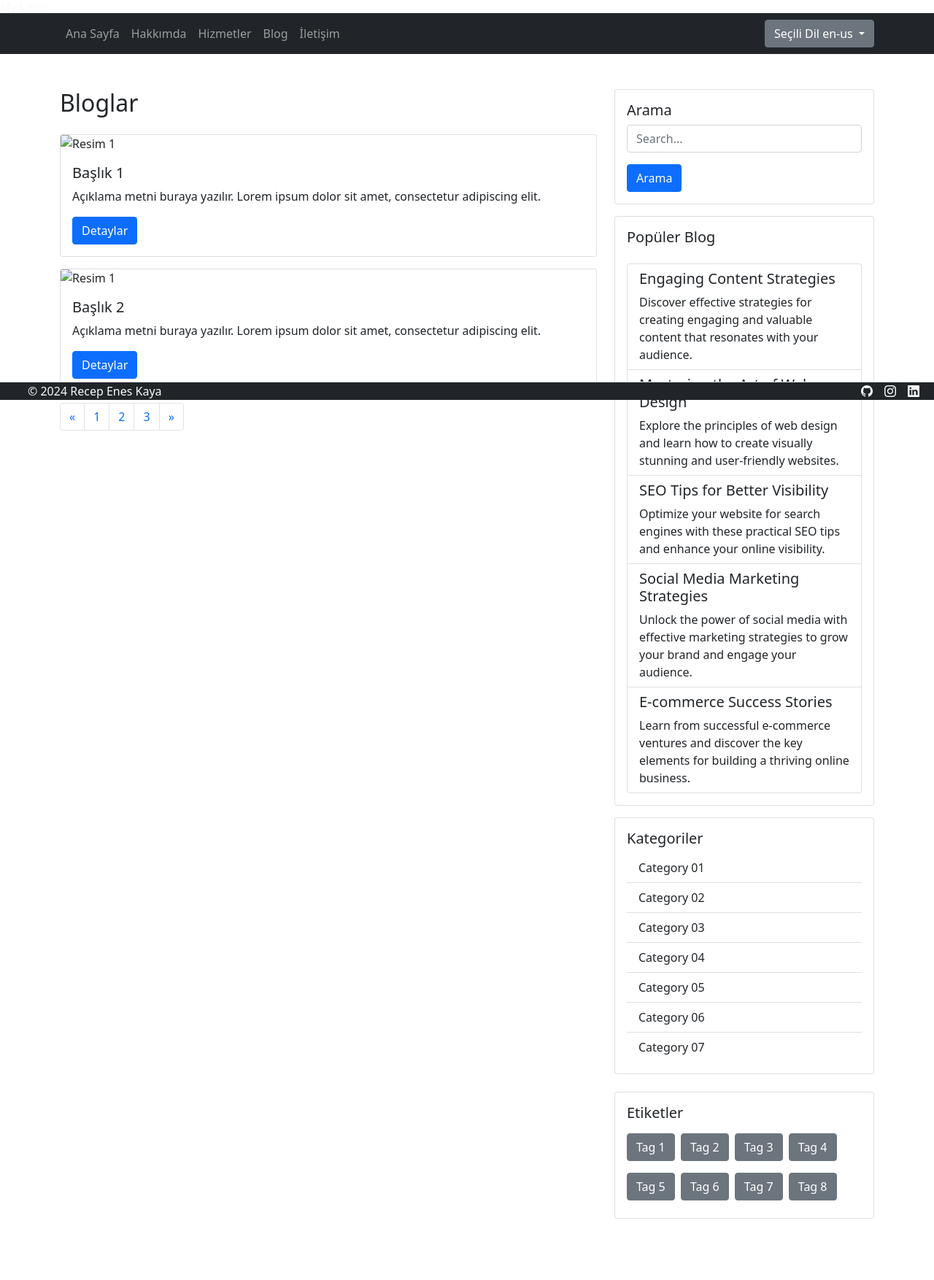
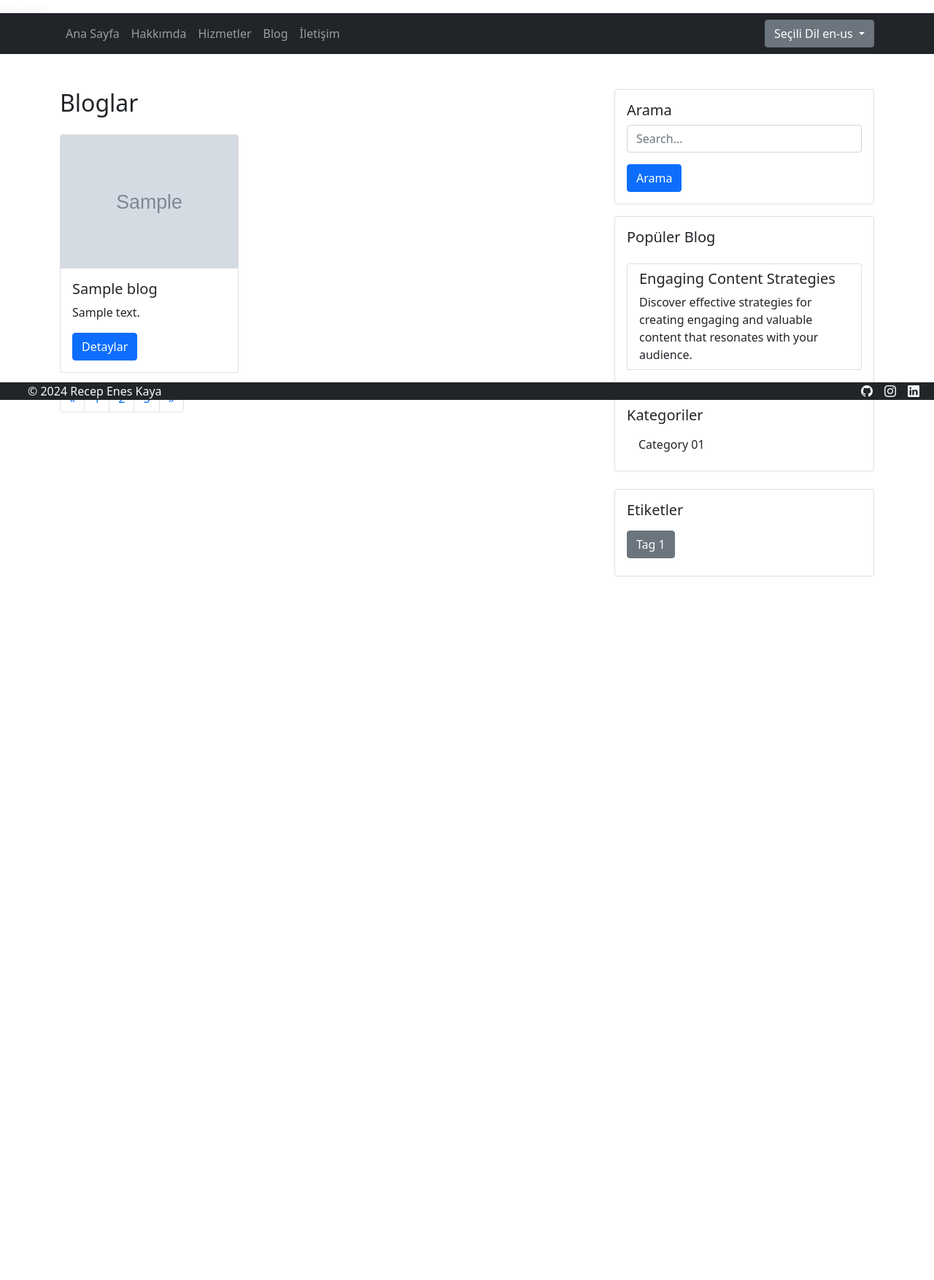
Before and after one commit to rkaya21/Benim-Gunlugum-Blog-Django, a Django app: template corporate/tcore/templates/blog.html in a window 1280 px wide; the page is wider, and only the part inside the window is pictured. Shown: the part 252-2006 px from the top of that part at 73% size. After the commit the page ends 1042 px from the top of that part, so only its background shows below. Run offline with Django 3.2, Linux system fonts and the light colour scheme; the template is opened without the code that fills it: most values are stand-ins (such as "Sample title", 1, 10 or a date in 2020); grey boxes marked "Sample" are stand-in pictures; some libraries are stand-ins or nearby versions.

Commit message:
feat: template blog , blog file

```diff
--- a/corporate/tcore/templates/blog.html
+++ b/corporate/tcore/templates/blog.html
@@ -14,29 +14,18 @@
     <div class="col-md-8">
         <h2 class="mb-4">{% translate 'Bloglar' %}</h2>
         <!-- Blog Cards (Assuming you will have dynamic content) -->
-        <div class="col-md-12 mb-3">
+        <div class="col-md-4 mb-3">
             <!-- Card 1 -->
+            {% for blog in Blogs %}
             <div class="card mb-3">
-                <img src="https://via.placeholder.com/600x300" class="card-img-top" alt="Resim 1">
+                <img src="media/{{ blog.image }}" class="card-img-top" alt="{{ blog.title }}">
                 <div class="card-body">
-                    <h5 class="card-title">Başlık 1</h5>
-                    <p class="card-text">Açıklama metni buraya yazılır. Lorem ipsum dolor sit amet,
-                        consectetur adipiscing elit.</p>
+                    <h5 class="card-title">{{ blog.title }}</h5>
+                    <p class="card-text">{{ blog.content|safe|truncatechars:200 }}</p>
                     <a href="#" class="btn btn-primary">{% translate 'Detaylar' %}</a>
                 </div>
             </div>
-            <!-- Card 2 -->
-            <div class="card mb-3">
-                <img src="https://via.placeholder.com/600x300" class="card-img-top" alt="Resim 1">
-                <div class="card-body">
-                    <h5 class="card-title">Başlık 2</h5>
-                    <p class="card-text">Açıklama metni buraya yazılır. Lorem ipsum dolor sit amet,
-                        consectetur adipiscing elit.</p>
-                    <a href="#" class="btn btn-primary">{% translate 'Detaylar' %}</a>
-                </div>
-            </div>
-            <!-- Add more cards as needed -->
-
+            {% endfor %}
             <nav style="margin-bottom: 50px !important;" aria-label="Page navigation example">
                 <ul class="pagination">
                     <li class="page-item">
@@ -56,97 +45,7 @@
             </nav>
         </div>
     </div>
-
-    <!-- Sidebar Area -->
-    <div class="col-md-4">
-        <div class="card mb-3">
-            <div class="card-body">
-                <h5 class="card-title">{% translate 'Arama' %}</h5>
-                <form>
-                    <div class="mb-3">
-                        <input type="text" class="form-control" placeholder="Search...">
-                    </div>
-                    <button type="submit" class="btn btn-primary">{% translate 'Arama' %}</button>
-                </form>
-            </div>
-        </div>
-
-        <!-- Popular Blogs -->
-        <div class="card mb-3">
-            <div class="card-body">
-                <h5 class="card-title mb-4">{% translate 'Popüler Blog' %}</h5>
-                <ul class="list-group">
-                    <!-- Blog 1 -->
-                    <li class="list-group-item">
-                        <h5 class="card-title">Engaging Content Strategies</h5>
-                        <p class="card-text">Discover effective strategies for creating engaging and valuable
-                            content that resonates with your audience.</p>
-                    </li>
-                    <!-- Blog 2 -->
-                    <li class="list-group-item">
-                        <h5 class="card-title">Mastering the Art of Web Design</h5>
-                        <p class="card-text">Explore the principles of web design and learn how to create
-                            visually stunning and user-friendly websites.</p>
-                    </li>
-                    <!-- Blog 3 -->
-                    <li class="list-group-item">
-                        <h5 class="card-title">SEO Tips for Better Visibility</h5>
-                        <p class="card-text">Optimize your website for search engines with these practical SEO
-                            tips and enhance your online visibility.</p>
-                    </li>
-                    <!-- Blog 4 -->
-                    <li class="list-group-item">
-                        <h5 class="card-title">Social Media Marketing Strategies</h5>
-                        <p class="card-text">Unlock the power of social media with effective marketing
-                            strategies to grow your brand and engage your audience.</p>
-                    </li>
-                    <!-- Blog 5 -->
-                    <li class="list-group-item">
-                        <h5 class="card-title">E-commerce Success Stories</h5>
-                        <p class="card-text">Learn from successful e-commerce ventures and discover the key
-                            elements for building a thriving online business.</p>
-                    </li>
-                </ul>
-            </div>
-        </div>
-
-        <!-- Categories -->
-        <div class="card mb-3">
-            <div class="card-body">
-                <h5 class="card-title">{% translate 'Kategoriler' %}</h5>
-                <!-- List of categories -->
-                <ul class="list-group list-group-flush">
-                    <li class="list-group-item">Category 01</li>
-                    <li class="list-group-item">Category 02</li>
-                    <li class="list-group-item">Category 03</li>
-                    <li class="list-group-item">Category 04</li>
-                    <li class="list-group-item">Category 05</li>
-                    <li class="list-group-item">Category 06</li>
-                    <li class="list-group-item">Category 07</li>
-                </ul>
-            </div>
-        </div>
-
-        <!-- Tags Cloud -->
-        <div style="margin-bottom: 60px !important;" class="card mt-4">
-            <div class="card-body">
-                <h5 class="card-title">{% translate 'Etiketler' %}</h5>
-                <!-- Tags cloud -->
-                <div class="col-md-12">
-                    <button type="button" class="btn btn-secondary my-2 me-1">Tag 1</button>
-                    <button type="button" class="btn btn-secondary my-2 me-1">Tag 2</button>
-                    <button type="button" class="btn btn-secondary my-2 me-1">Tag 3</button>
-                    <button type="button" class="btn btn-secondary my-2 me-1">Tag 4</button>
-                    <button type="button" class="btn btn-secondary my-2 me-1">Tag 5</button>
-                    <button type="button" class="btn btn-secondary my-2 me-1">Tag 6</button>
-                    <button type="button" class="btn btn-secondary my-2 me-1">Tag 7</button>
-                    <button type="button" class="btn btn-secondary my-2 me-1">Tag 8</button>
-                </div>
-            </div>
-        </div>
-    </div>
+          {% include 'includes/sidebar.html' %}
 </div>
 <!--Blogs-->
-
-
 {% endblock %}
```
